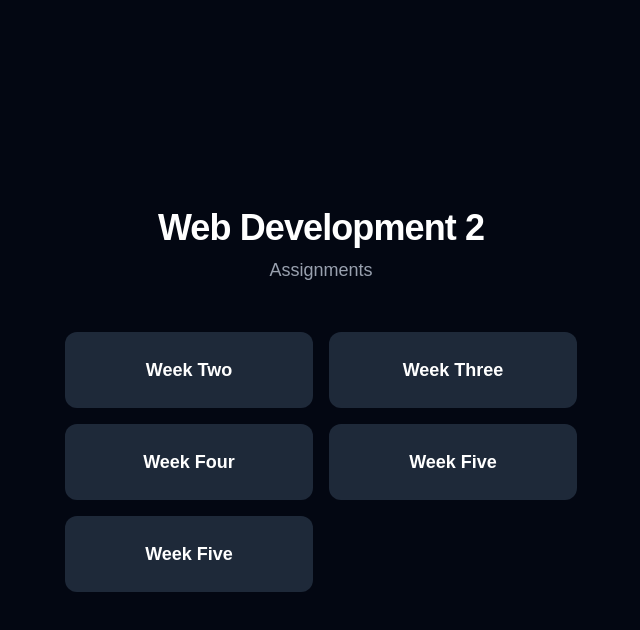
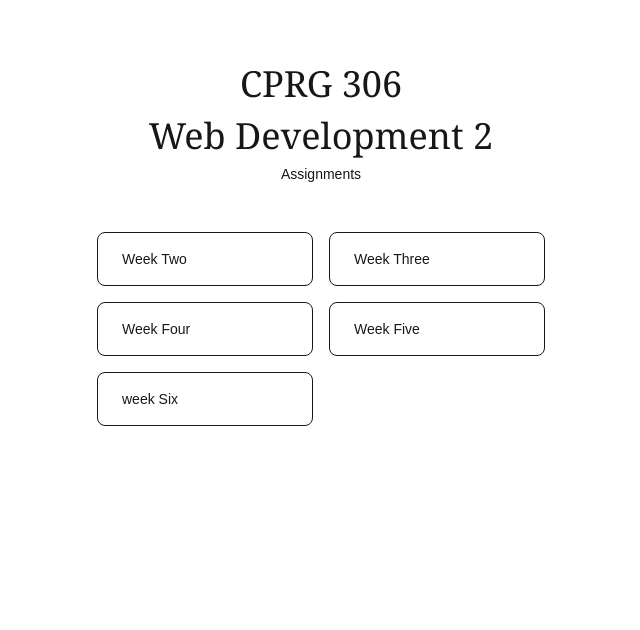
Before and after one commit to modulo-kaley/cprg306-assignments, a Next.js app: page / in a window 1280 px wide. Shown: the top 630 px of the page, without its empty margins (319-959 px from the left). Built offline with nearby package versions, Linux system fonts and the light colour scheme.

Commit message:
Playing Around with Main Page Styling

```diff
--- a/app/page.js
+++ b/app/page.js
@@ -1,30 +1,45 @@
 import Link from "next/link";
 
-// Goal: play with dark and light mode
+export default function Home(){
+  const weeks =[
+    { label: "Week Two", href: "/.week-2" },
+    { label: "Week Three", href: "/.week-3" },
+    { label: "Week Four", href: "/.week-4" },
+    { label: "Week Five", href: "/.week-5"},
+    { label: "week Six", href: "/.week-6"},
+  ];
 
-export default function Home() {
   return (
-  <main className="min-h-screen bg-gray-950 text-white flex flex-col items-center justify-center p-8">
-      <h1 className="font-bold text-4xl mb-2 tracking-tight">Web Development 2</h1>
-      <p className="text-gray-400 mb-12 text-lg">Assignments</p>
+    <main className="min-h-screen bg-earth-pearl dark:bg-earth-armadillo px-6 py-16 flex flex-col items-center">
+      <div className="text-center mb-12">
+        <p className="font-serif text-4xl uppercase tracking widest text-earth-stonewall dark:text-earth-oyster mb-3">
+          CPRG 306
+        </p>
+        <h1 className="font-serif text-4xl text-earth-soya dark:text-earth-pearl">
+          Web Development 2
+        </h1>
+        <p className="font-sans text-earth-stonewall dark:text-earth-bison mt-2 text-sm">
+          Assignments
+        </p>
+      </div>
 
-      <div className="grid grid-cols-1 sm:grid-cols-2 gap-4 w-full max-w-lg">
-        <Link className="bg-gray-800 hover:bg-gray-700 transition-colors rounded-xl p-6 text-center font-semibold text-lg" href="/week-2">
-          Week Two
-        </Link>
-        <Link className="bg-gray-800 hover:bg-gray-700 transition-colors rounded-xl p-6 text-center font-semibold text-lg" href="/week-3">
-          Week Three
-        </Link>
-        <Link className="bg-gray-800 hover:bg-gray-700 transition-colors rounded-xl p-6 text-center font-semibold text-lg" href="/week-4">
-          Week Four
-        </Link>
-        <Link className="bg-gray-800 hover:bg-gray-700 transition-colors rounded-xl p-6 text-center font-semibold text-lg" href="/week-5">
-          Week Five
-        </Link>
-        <Link className="bg-gray-800 hover:bg-gray-700 transition-colors rounded-xl p-6 text-center font-semibold text-lg" href="/week-6">
-          Week Five
-        </Link>
-
+      <div className="grid grid-cols-1 sm:grid-cols-2 gap-4 w-full max-w-md">
+        {weeks.map(({ label, href}) => (
+          <Link
+            key={href}
+            href={href}
+            className="
+            rounded-lg bg-earth-bison dark:bg-earth-soya
+            border border-earth-stonewall/30 dark:border-earth-stonewall/20
+            px-6 py-4
+            font-sans text-sm font-medium
+            text-earth-armadillo dark:text-earth-pearl
+            hover:bg-earth-stonewall dark:hover:bg-earth-oyster
+            hover:text-earth-pearl dark:hover:text-earth-armadillo
+            transition-colors duration-200">
+            {label}
+          </Link>
+        ))}
       </div>
     </main>
   );
```
Also changed, not shown: 1 other file (tests, documents, lock files or other folders).
